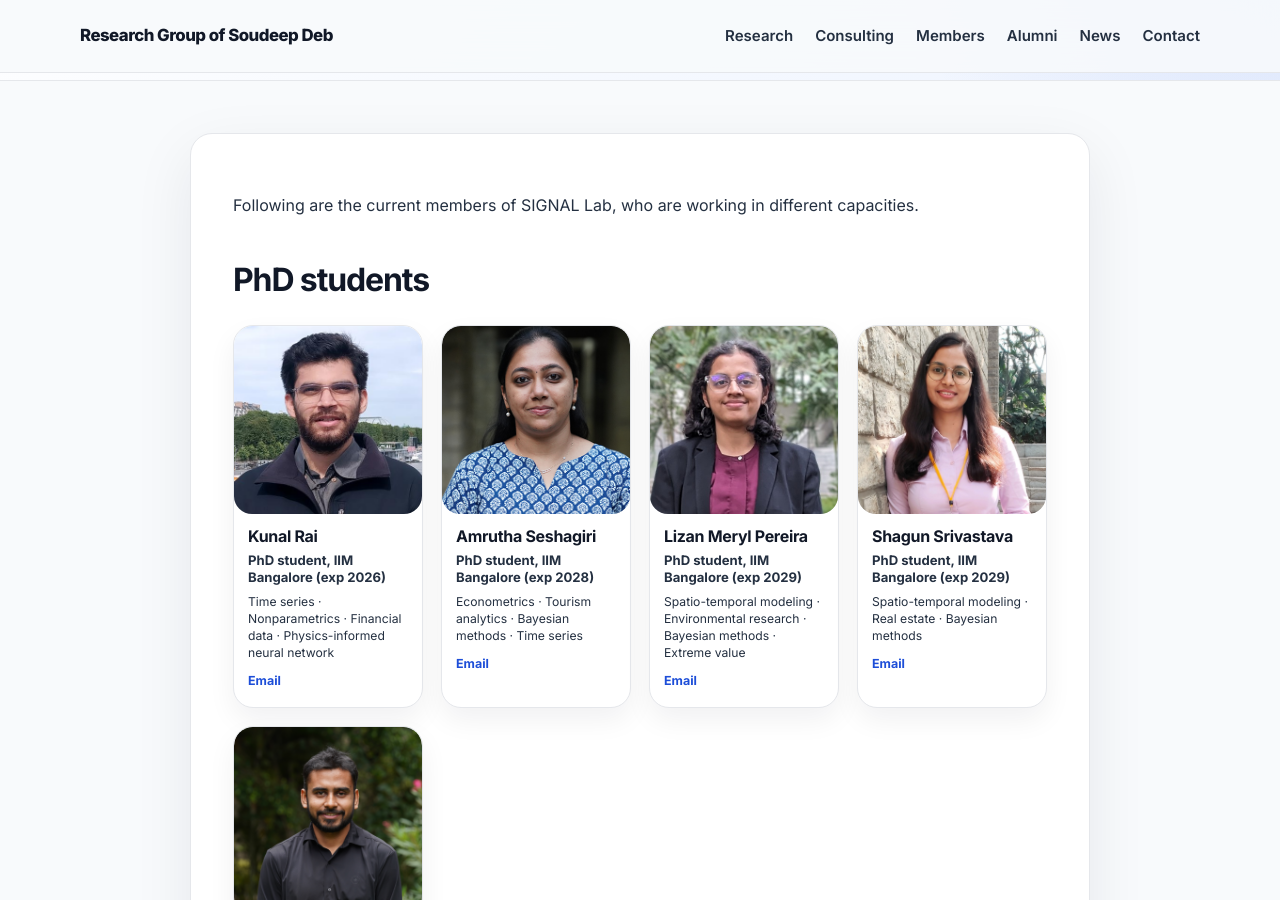
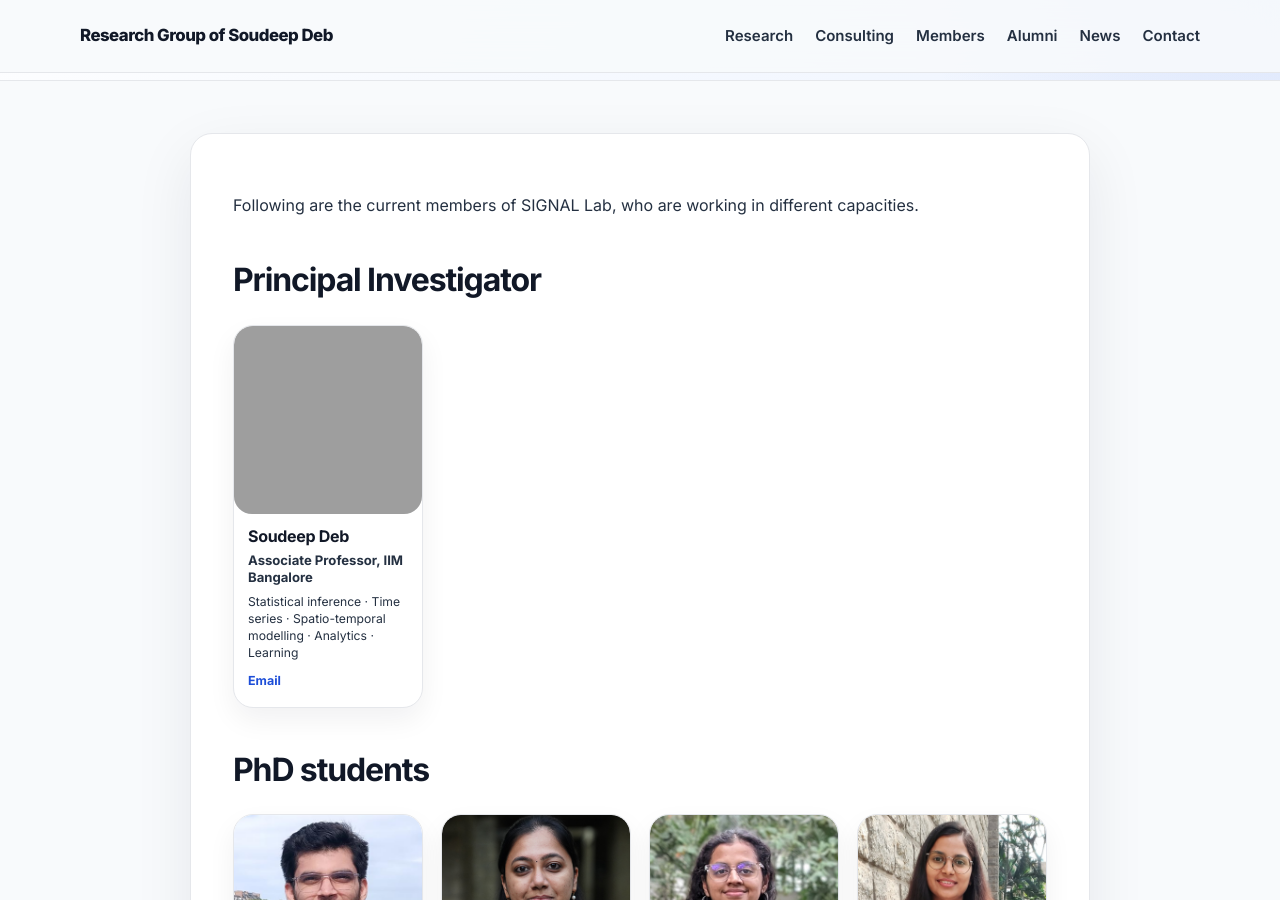
Before and after one commit to soudeepd/soudeeps-research-group, a Jekyll site: the page built from docs/_pages/members.md, in a window 1280 px wide and 900 px high, scrolled down 231 px. Built offline with Jekyll 4.4.1, drawn with Linux system fonts in a browser that asks for light colours; grey boxes are pictures that could not be loaded.

Commit message:
added PI info

```diff
--- a/docs/_data/members.yml
+++ b/docs/_data/members.yml
@@ -1,3 +1,11 @@
+- name: Soudeep Deb
+  category: pi
+  image: /assets/images/members/Soudeep_Deb.jpg
+  role: Associate Professor, IIM Bangalore
+  themes: Statistical inference · Time series · Spatio-temporal modelling · Analytics · Learning
+  email: soudeep@iimb.ac.in
+  profile:
+
 - name: Kunal Rai
   category: phd
   image: /assets/images/members/Kunal_Rai.jpg
--- a/docs/_pages/members.md
+++ b/docs/_pages/members.md
@@ -6,10 +6,53 @@ permalink: /members/
 
 Following are the current members of SIGNAL Lab, who are working in different capacities.
 
+{% assign pi_members = site.data.members | where: "category", "pi" %}
 {% assign phd_members = site.data.members | where: "category", "phd" %}
 {% assign postdoc_members = site.data.members | where: "category", "postdoc" %}
 {% assign masters_members = site.data.members | where: "category", "masters" %}
 {% assign other_members = site.data.members | where: "category", "other" %}
+
+{% if pi_members.size > 0 %}
+<section class="member-section">
+  <h2>Principal Investigator</h2>
+
+  <div class="member-grid pi-grid">
+  {% for person in pi_members %}
+    <article class="member-card pi-card">
+      {% if person.image %}
+        <img class="member-photo" src="{{ site.baseurl }}{{ person.image }}" alt="{{ person.name }}">
+      {% endif %}
+
+      <div class="member-info">
+        <h3>{{ person.name }}</h3>
+
+        {% if person.role %}
+          <p class="member-role">{{ person.role }}</p>
+        {% endif %}
+
+        {% if person.themes %}
+          <p class="member-tags">{{ person.themes }}</p>
+        {% endif %}
+
+        <div class="member-actions">
+          {% if person.email %}
+            <a href="mailto:{{ person.email }}">Email</a>
+          {% endif %}
+
+          {% if person.webpage %}
+            <a href="{{ person.webpage }}" target="_blank" rel="noopener">Webpage</a>
+          {% endif %}
+
+          {% if person.profile and person.profile != "#" %}
+            <a href="{{ person.profile }}" target="_blank" rel="noopener">Profile</a>
+          {% endif %}
+        </div>
+      </div>
+    </article>
+  {% endfor %}
+  </div>
+</section>
+{% endif %}
 
 {% if phd_members.size > 0 %}
 <section class="member-section">
```
